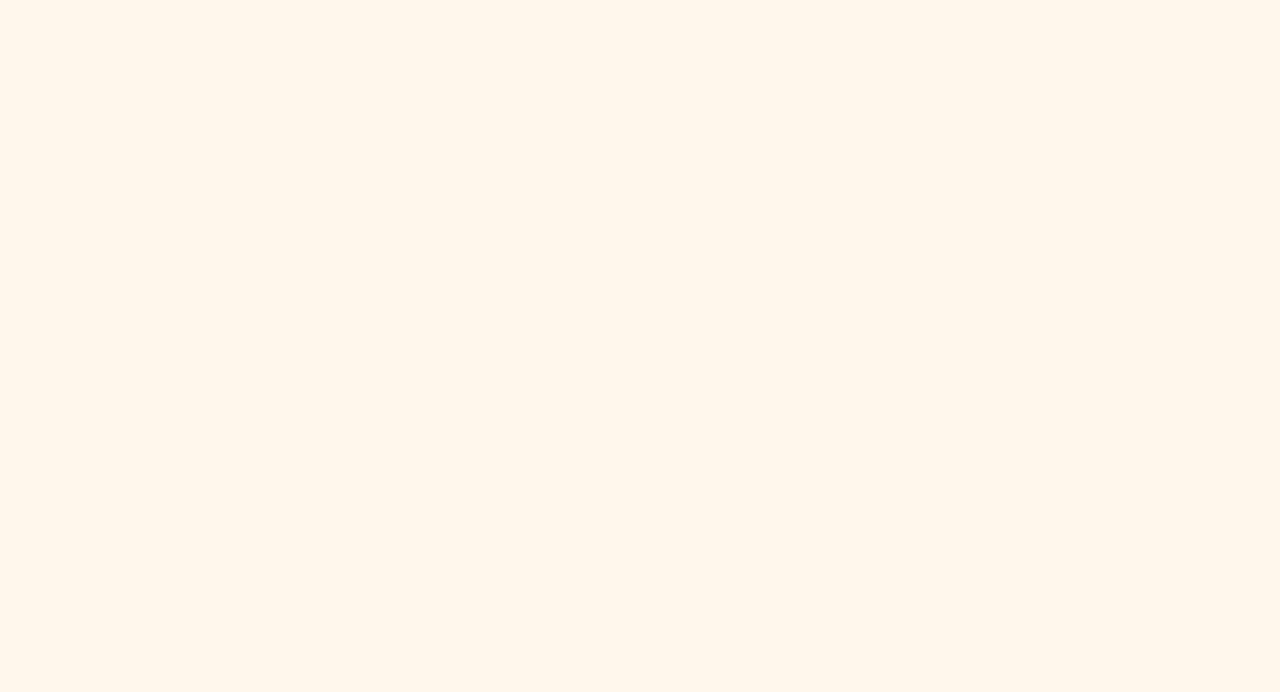
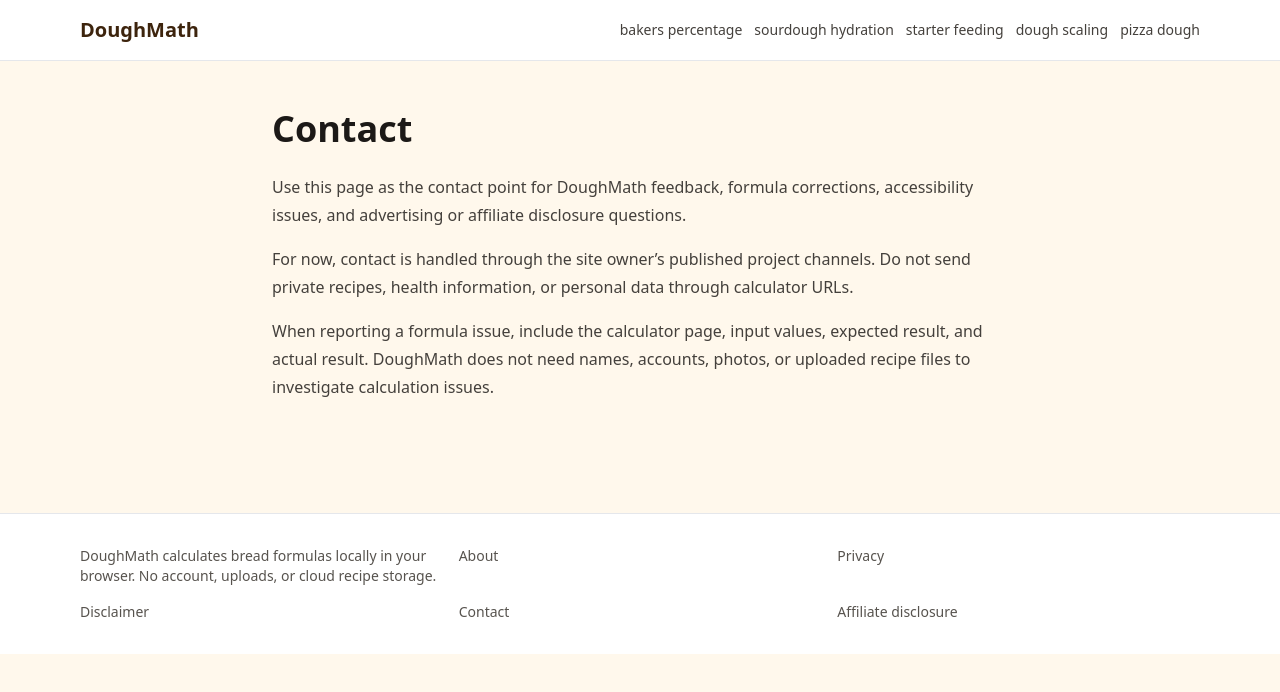
Before and after one commit to whywbhydyq/DoughMath, a Next.js app: page /contact in a window 1280 px wide. Before the commit this address had no page. Shown: the top 692 px of the page. Built offline with nearby package versions, Linux system fonts and the light colour scheme.

Commit message:
Add compliance pages and footer links

```diff
--- /dev/null
+++ b/src/app/affiliate-disclosure/page.tsx
@@ -0,0 +1,3 @@
+import type { Metadata } from 'next';
+export const metadata: Metadata = { title: 'Affiliate Disclosure | DoughMath', description: 'Affiliate disclosure for DoughMath bread and pizza dough calculator recommendations.', alternates: { canonical: '/affiliate-disclosure' } };
+export default function AffiliateDisclosurePage(){return <main className="mx-auto max-w-3xl px-4 py-12"><h1 className="text-4xl font-bold">Affiliate Disclosure</h1><div className="mt-6 space-y-4 leading-7 text-stone-700"><p>DoughMath may show links or placeholders for baking tools such as kitchen scales, thermometers, bannetons, bench scrapers, Dutch ovens, and pizza steels.</p><p>Some future links may be affiliate links. If you buy through those links, the site may earn a commission at no extra cost to you.</p><p>Affiliate recommendations are kept separate from calculator results. They are not required to use any formula and are hidden from print output.</p></div></main>}
--- /dev/null
+++ b/src/app/contact/page.tsx
@@ -0,0 +1,3 @@
+import type { Metadata } from 'next';
+export const metadata: Metadata = { title: 'Contact | DoughMath', description: 'Contact information for DoughMath calculator feedback and formula issue reports.', alternates: { canonical: '/contact' } };
+export default function ContactPage(){return <main className="mx-auto max-w-3xl px-4 py-12"><h1 className="text-4xl font-bold">Contact</h1><div className="mt-6 space-y-4 leading-7 text-stone-700"><p>Use this page as the contact point for DoughMath feedback, formula corrections, accessibility issues, and advertising or affiliate disclosure questions.</p><p>For now, contact is handled through the site owner’s published project channels. Do not send private recipes, health information, or personal data through calculator URLs.</p><p>When reporting a formula issue, include the calculator page, input values, expected result, and actual result. DoughMath does not need names, accounts, photos, or uploaded recipe files to investigate calculation issues.</p></div></main>}
--- a/src/app/layout.tsx
+++ b/src/app/layout.tsx
@@ -5,4 +5,5 @@ import './globals.css';
 export const metadata:Metadata={metadataBase:new URL('https://doughmath.ymirtool.com'),title:{default:'DoughMath | Bread & Sourdough Calculator',template:'%s'},description:"Calculate baker's percentages, sourdough hydration, starter feedings, dough scaling, and pizza dough weights in grams.",alternates:{canonical:'/'},openGraph:{type:'website',title:'DoughMath | Bread & Sourdough Calculator',description:'Browser-only bread formula calculators for home bakers.'}};
 export const viewport:Viewport={width:'device-width',initialScale:1};
 const links=['bakers-percentage-calculator','sourdough-hydration-calculator','starter-feeding-calculator','dough-scaling-calculator','pizza-dough-calculator'];
-export default function RootLayout({children}:{children:React.ReactNode}){return <html lang="en"><body><header className="no-print border-b bg-white"><div className="mx-auto flex max-w-6xl flex-wrap items-center justify-between gap-3 px-4 py-4"><Link href="/" className="text-xl font-bold text-dough-900">DoughMath</Link><nav className="flex flex-wrap gap-3 text-sm">{links.map(l=><Link className="text-stone-700 hover:text-dough-700" key={l} href={`/${l}`}>{l.replaceAll('-',' ').replace('calculator','')}</Link>)}</nav></div></header>{children}<footer className="no-print mt-16 border-t bg-white"><div className="mx-auto grid max-w-6xl gap-4 px-4 py-8 text-sm text-stone-600 sm:grid-cols-3"><p>DoughMath calculates bread formulas locally in your browser.</p><Link href="/about">About</Link><Link href="/privacy">Privacy</Link><Link href="/disclaimer">Disclaimer</Link></div></footer><Analytics/></body></html>}
+const legal=[['/about','About'],['/privacy','Privacy'],['/disclaimer','Disclaimer'],['/contact','Contact'],['/affiliate-disclosure','Affiliate disclosure']];
+export default function RootLayout({children}:{children:React.ReactNode}){return <html lang="en"><body><header className="no-print border-b bg-white"><div className="mx-auto flex max-w-6xl flex-wrap items-center justify-between gap-3 px-4 py-4"><Link href="/" className="text-xl font-bold text-dough-900">DoughMath</Link><nav className="flex flex-wrap gap-3 text-sm" aria-label="Main navigation">{links.map(l=><Link className="text-stone-700 hover:text-dough-700" key={l} href={`/${l}`}>{l.replaceAll('-',' ').replace('calculator','')}</Link>)}</nav></div></header>{children}<footer className="no-print mt-16 border-t bg-white"><div className="mx-auto grid max-w-6xl gap-4 px-4 py-8 text-sm text-stone-600 sm:grid-cols-3"><p>DoughMath calculates bread formulas locally in your browser. No account, uploads, or cloud recipe storage.</p>{legal.map(([href,label])=><Link key={href} href={href}>{label}</Link>)}</div></footer><Analytics/></body></html>}
--- a/src/app/sitemap.ts
+++ b/src/app/sitemap.ts
@@ -1,9 +1,14 @@
 import type { MetadataRoute } from 'next';
 import { allPages, BASE_URL } from '@/lib/pageData';
 
+const extraPages = [
+  { canonicalPath: '/contact', priority: 0.4, changeFrequency: 'yearly' as const },
+  { canonicalPath: '/affiliate-disclosure', priority: 0.4, changeFrequency: 'yearly' as const }
+];
+
 export default function sitemap(): MetadataRoute.Sitemap {
   const now = new Date();
-  return allPages.map((page) => ({
+  return [...allPages, ...extraPages].map((page) => ({
     url: `${BASE_URL}${page.canonicalPath}`,
     lastModified: now,
     changeFrequency: page.changeFrequency,
```
